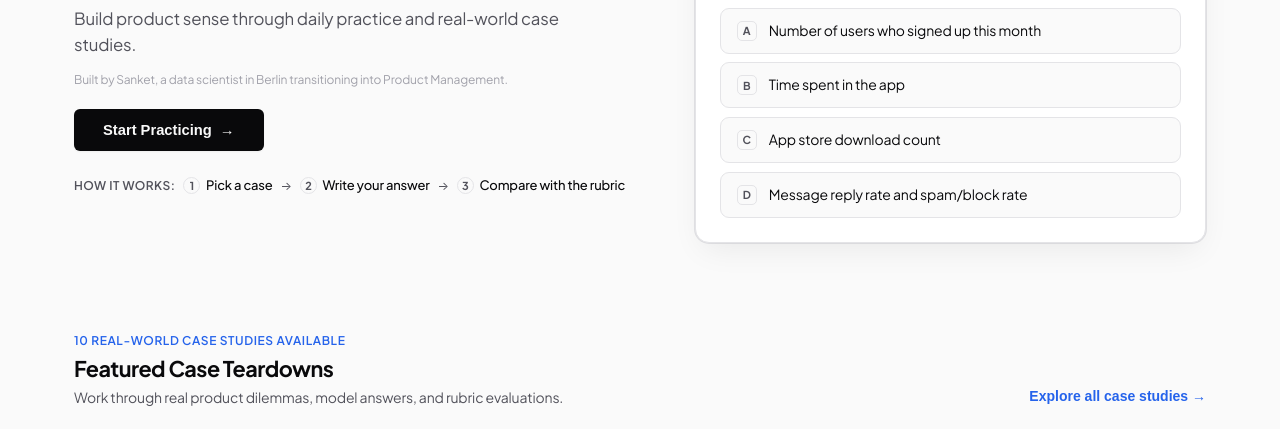
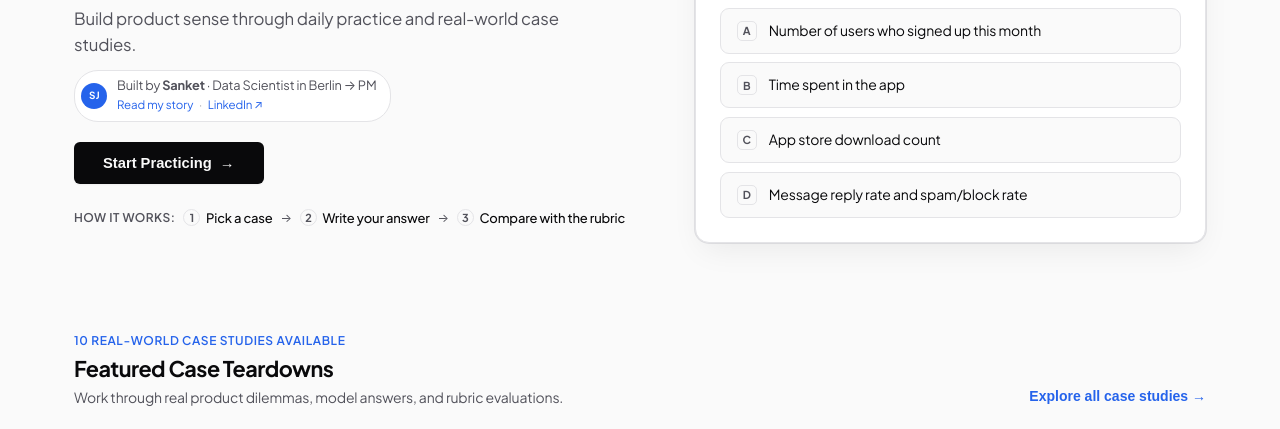
Before and after one commit to sanketjoshi2012/pm-gym, a plain HTML site: page index.html in a window 1280 px wide. Shown: the part 318-747 px from the top of the page. Drawn offline with Linux system fonts and the light colour scheme.

Commit message:
feat(ui): replace founder line with maker pill (v1.4.9)
Compact pill with SJ avatar, bio, and two links — "Read my story"
(SPA About view) and "LinkedIn ↗" (external profile). Keyboard
accessible; replaces the low-visibility hero-founder text.

Co-Authored-By: Claude Sonnet 4.6 <noreply@anthropic.com>

```diff
--- a/index.html
+++ b/index.html
@@ -36,7 +36,7 @@
   <link rel="preconnect" href="https://fonts.gstatic.com" crossorigin>
   <link href="https://fonts.googleapis.com/css2?family=JetBrains+Mono:wght@400;500&family=Plus+Jakarta+Sans:wght@400;500;600;700;800&display=swap" rel="stylesheet">
 
-  <link rel="stylesheet" href="styles.css?v=1.3.6">
+  <link rel="stylesheet" href="styles.css?v=1.3.7">
 </head>
 <body>
 
@@ -83,7 +83,17 @@
           Build product sense through daily practice and real-world case studies.
         </p>
 
-        <p class="hero-founder">Built by Sanket, a data scientist in Berlin transitioning into Product Management.</p>
+        <div class="maker-pill">
+          <div class="maker-avatar" aria-hidden="true">SJ</div>
+          <div class="maker-body">
+            <span class="maker-bio">Built by <strong>Sanket</strong> &middot; Data Scientist in Berlin &rarr; PM</span>
+            <span class="maker-links">
+              <button class="maker-link" onclick="showView('about')" aria-label="Read Sanket's story on the About page">Read my story</button>
+              <span class="maker-dot" aria-hidden="true">&middot;</span>
+              <a class="maker-link" href="https://www.linkedin.com/in/sanket-joshi-897961102/" target="_blank" rel="noopener" aria-label="Sanket's LinkedIn profile (opens in new tab)">LinkedIn ↗</a>
+            </span>
+          </div>
+        </div>
 
         <div class="hero-cta-group">
           <button class="hero-cta" onclick="showView('levels')">
--- a/styles.css
+++ b/styles.css
@@ -1753,12 +1753,66 @@ html { scroll-behavior: smooth; }
   max-width: 520px;
 }
 
-.hero-founder {
-  font-size: 0.75rem;
-  color: var(--fg-3);
+.maker-pill {
+  display: inline-flex;
+  align-items: center;
+  gap: 0.6rem;
+  background: var(--bg-card);
+  border: 1px solid var(--border);
+  border-radius: 24px;
+  padding: 0.4rem 0.85rem 0.4rem 0.4rem;
   margin: 0 0 1.25rem;
-  max-width: 520px;
-}
+}
+
+.maker-avatar {
+  width: 26px;
+  height: 26px;
+  border-radius: 50%;
+  background: var(--accent);
+  color: #fff;
+  font-size: 0.62rem;
+  font-weight: 700;
+  display: flex;
+  align-items: center;
+  justify-content: center;
+  flex-shrink: 0;
+  letter-spacing: 0.03em;
+}
+
+.maker-body {
+  display: flex;
+  flex-direction: column;
+  gap: 0.1rem;
+}
+
+.maker-bio {
+  font-size: 0.8rem;
+  color: var(--fg-2);
+  line-height: 1.3;
+}
+
+.maker-links {
+  display: flex;
+  align-items: center;
+  gap: 0.35rem;
+  font-size: 0.72rem;
+}
+
+.maker-link {
+  background: none;
+  border: none;
+  padding: 0;
+  font-size: inherit;
+  font-family: inherit;
+  color: var(--accent);
+  cursor: pointer;
+  text-decoration: none;
+}
+
+.maker-link:hover { text-decoration: underline; }
+.maker-link:focus-visible { outline: 2px solid var(--accent); border-radius: 2px; outline-offset: 2px; }
+
+.maker-dot { color: var(--fg-3); }
 
 .hero-cta-group {
   display: flex;
```
Also changed, not shown: CHANGELOG.md.
